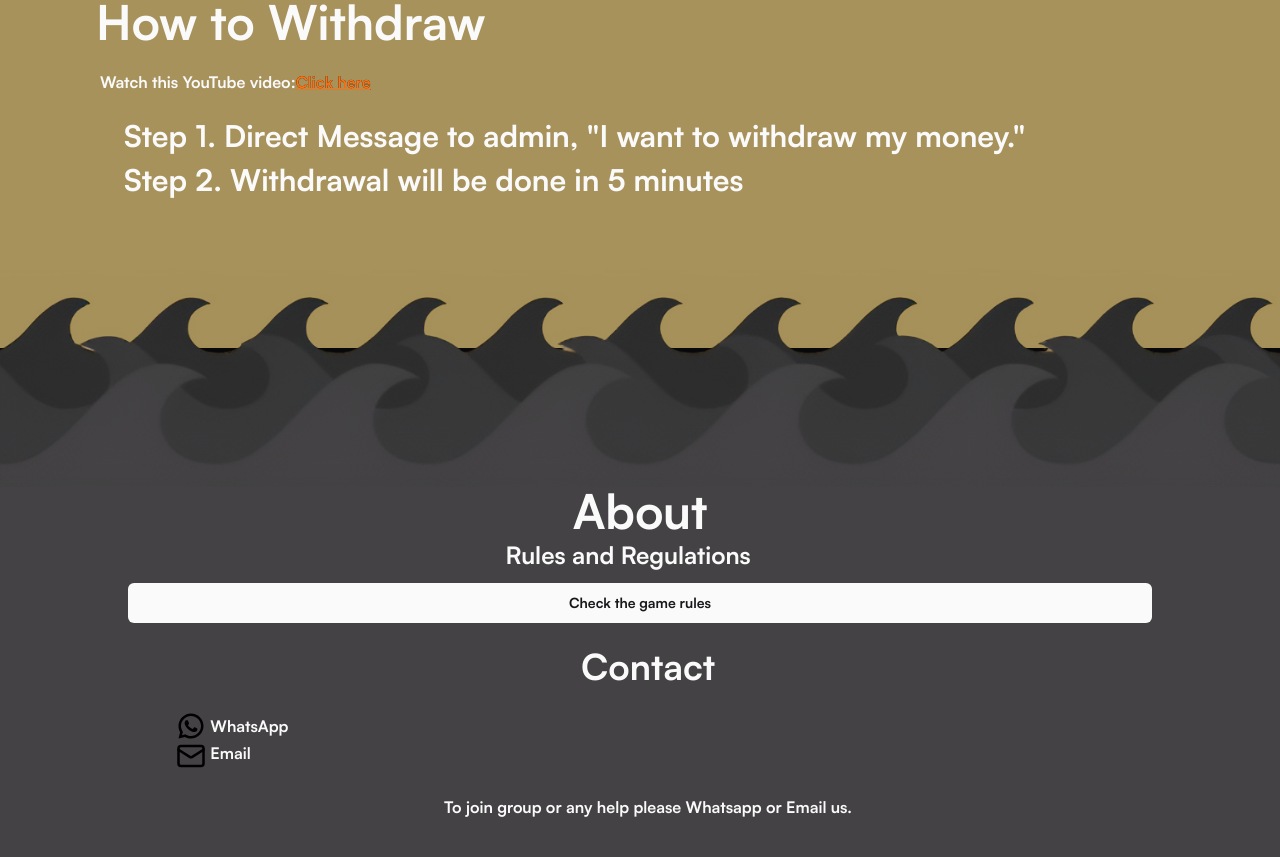
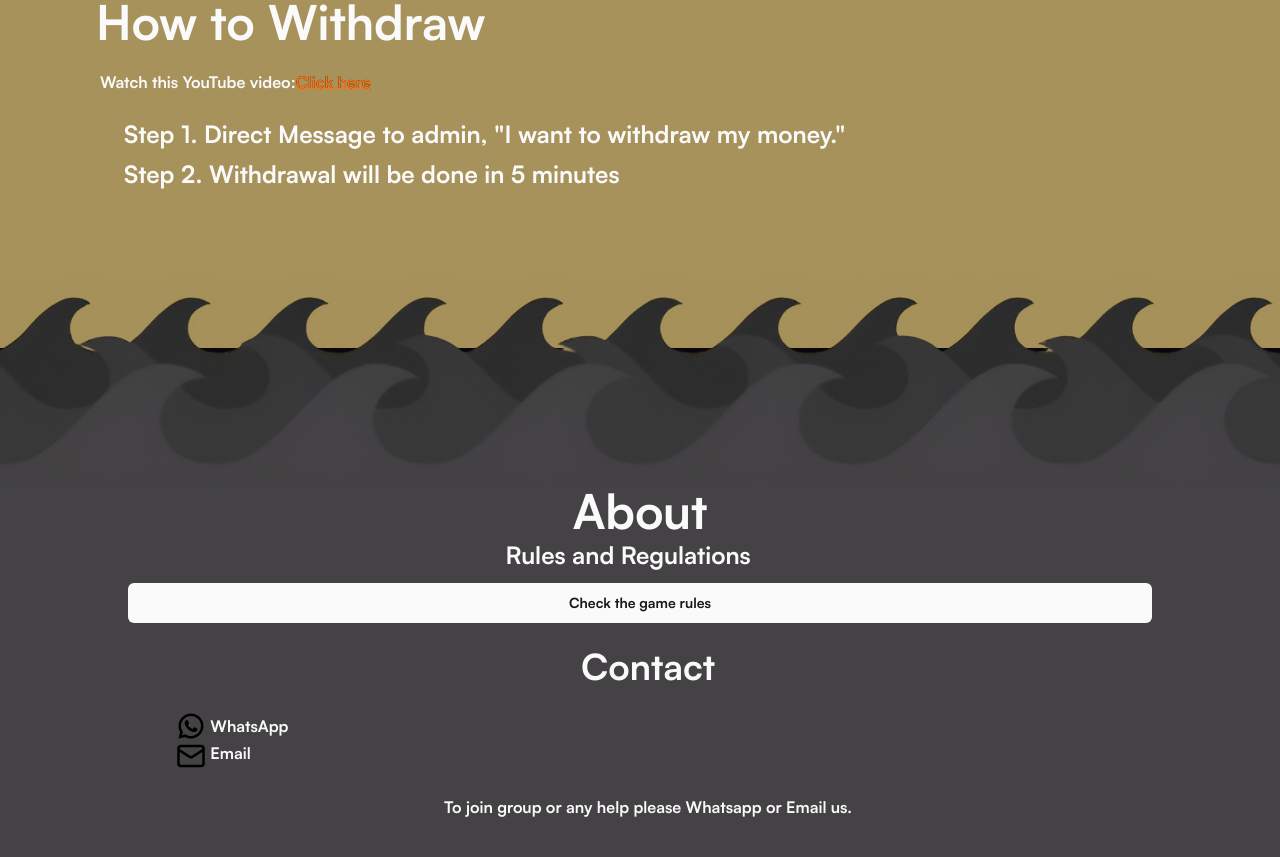
Before and after one commit to Scythe504/rs-l, a React (Vite) app: page / in a window 1280 px wide. Shown: the part 1929-2786 px from the top of the page. Built offline with nearby package versions, Linux system fonts and the light colour scheme.

Commit message:
completed?

```diff
--- a/src/components/third/third-section.tsx
+++ b/src/components/third/third-section.tsx
@@ -10,7 +10,7 @@ export default function ThirdSection() {
                 <br />
                 <p className='ml-1'>Watch this YouTube video:<a href="" target='_blank' className='underline text-orange-500 bg-black bg-clip-text'>Click here</a></p>
                 <br></br>
-                <div className='ml-7 text-left gap-2 flex flex-col text-3xl'>
+                <div className='ml-7 text-left gap-2 flex flex-col text-2xl'>
                     <p>Step 1. Direct Message to admin,
                         "I want to withdraw my money."
                     </p>
```
